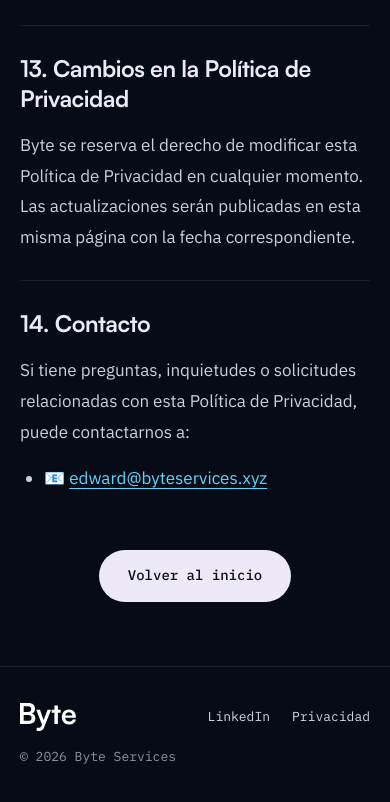
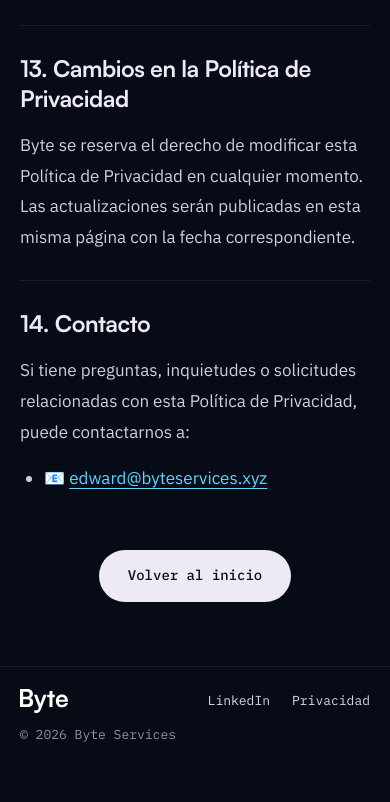
Before and after one commit to TipoTramquilo/SuperByteGalaxy2, an Astro site: page /politica-de-privacidad in a window 390 px wide. Shown: the part 5790-6592 px from the top of the page. After the commit the page ends 6556 px from the top, so only its background shows below. Built offline with nearby package versions, Linux system fonts and the light colour scheme; Astro itself is replaced by a stand-in of ours.

Commit message:
fix(footer): slim down footer and eliminate mobile bottom seam

```diff
--- a/src/styles/base.css
+++ b/src/styles/base.css
@@ -5,13 +5,13 @@
 @font-face{font-family:"IBM Plex Mono";src:url(/fonts/IBMPlexMono-Medium.woff) format("woff");font-weight:500;font-display:swap}
 @font-face{font-family:"IBM Plex Sans";src:url(/fonts/IBMPlexSans-Regular.woff) format("woff");font-weight:400;font-display:swap}
 @font-face{font-family:"IBM Plex Sans";src:url(/fonts/IBMPlexSans-Medium.woff) format("woff");font-weight:500;font-display:swap}
-html{scroll-behavior:smooth;color-scheme:dark}
-body{margin:0;cursor:default}
+html{scroll-behavior:smooth;color-scheme:dark;background:#070B16}
+body{margin:0;cursor:default;background:#070B16}
 *,*::before,*::after{box-sizing:border-box}
 h1,h2,h3,h4,p{margin:0}
 ul,ol{margin:0;padding:0;list-style:none}
 :focus-visible{outline:2px solid #5FD6FF;outline-offset:3px;border-radius:6px}
-.pg{--eo:cubic-bezier(.23,1,.32,1);font-family:"IBM Plex Sans",system-ui,sans-serif;font-size:17px;line-height:1.6;-webkit-font-smoothing:antialiased;overflow-x:clip}
+.pg{position:relative;--eo:cubic-bezier(.23,1,.32,1);font-family:"IBM Plex Sans",system-ui,sans-serif;font-size:17px;line-height:1.6;-webkit-font-smoothing:antialiased;overflow-x:clip}
 .w{width:100%;max-width:1240px;margin:0 auto;padding:0 clamp(20px,4vw,48px);position:relative}
 .btn{display:inline-flex;align-items:center;justify-content:center;gap:10px;min-height:52px;padding:0 24px;border-radius:999px;font:500 15px/1 "IBM Plex Mono",monospace;text-decoration:none;border:1px solid transparent;cursor:pointer;transition:transform 160ms var(--eo),background-color 200ms ease,border-color 200ms ease,color 200ms ease}
 .btn:active{transform:scale(.97)}
--- a/src/styles/footer.css
+++ b/src/styles/footer.css
@@ -1,8 +1,14 @@
 /* Pie */
-.foot{position:relative;z-index:5;margin-top:calc(-1 * var(--fh,95px));padding:36px 0;background:rgba(7,11,22,.94);border-top:1px solid rgba(237,234,245,.08)}
-.v1{--fh:101px}
-@media (max-width:760px){.v1{--fh:137px}}
-.foot .w{display:flex;flex-wrap:wrap;justify-content:space-between;align-items:center;gap:16px;font:400 13px/1.5 "IBM Plex Mono",monospace;color:#8A93A8}
-.foot img{height:28px;display:block}
+.v1{--fh:0px}
+.foot{position:relative;z-index:5;padding:22px 0 calc(22px + env(safe-area-inset-bottom,0px));background:#070B16;border-top:1px solid rgba(237,234,245,.08)}
+.foot .w{display:flex;flex-wrap:wrap;justify-content:space-between;align-items:center;gap:12px 16px;font:400 13px/1.5 "IBM Plex Mono",monospace;color:#8A93A8}
+.foot img{height:24px;display:block}
 .foot nav{display:flex;gap:22px}
-.foot a{color:#D3D8E3 !important;text-decoration:none}
+.foot a{color:#D3D8E3 !important;text-decoration:none;padding:6px 2px;margin:-6px -2px;transition:color 200ms ease}
+@media (pointer:coarse){.foot a{padding:10px 2px;margin:-10px -2px}}
+@media (hover:hover) and (pointer:fine){.foot a:hover{color:#FFFFFF !important}}
+@media (hover:hover) and (pointer:fine) and (min-width:761px){
+ .v1{--fh:73px}
+ .foot{padding:24px 0}
+ .pg:not(.privacy-page) .foot{position:absolute;left:0;right:0;bottom:0}
+}
```
